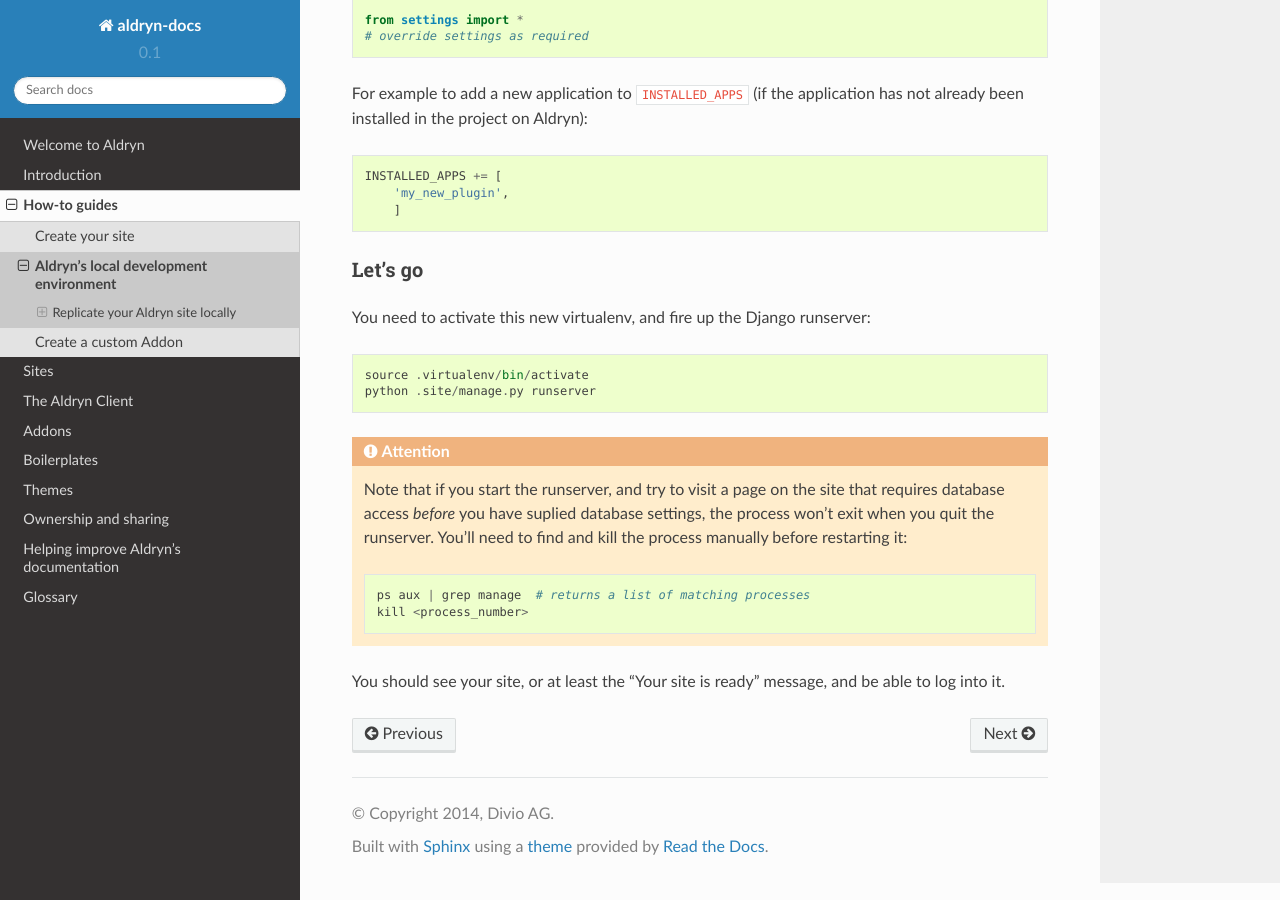
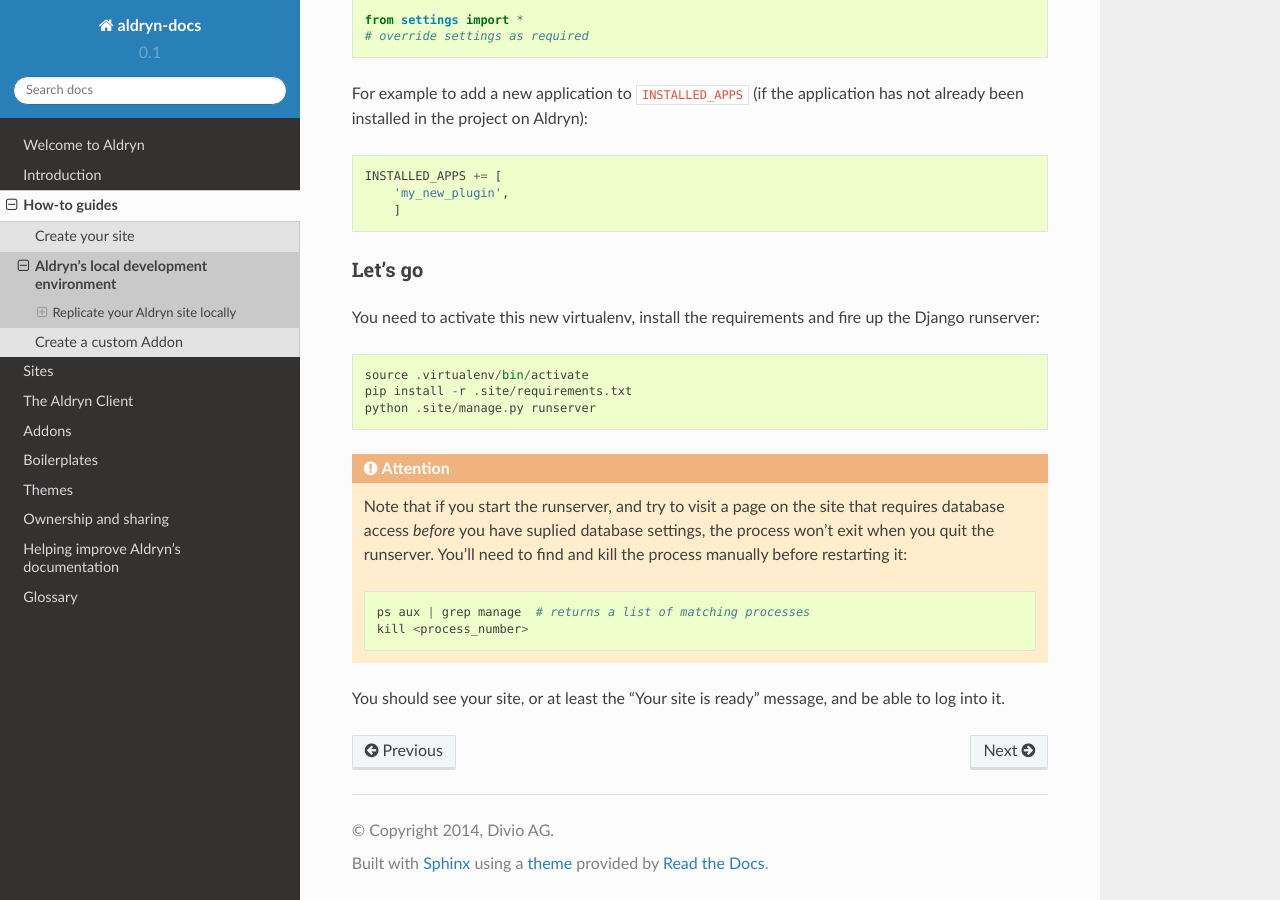
Before and after one commit to aldryn/aldryn-docs, a Sphinx documentation site: the page built from docs/how-to/local_development.rst, in a window 1280 px wide and 900 px high, scrolled down 2469 px. Built offline with Sphinx 7.4.7 and the Read the Docs theme 2.0.0, drawn with Linux system fonts in a browser that asks for light colours; some of the changed text lies outside the part shown.

Commit message:
Improved local development documentation

```diff
--- a/docs/how-to/local_development.rst
+++ b/docs/how-to/local_development.rst
@@ -114,9 +114,10 @@ installed in the project on Aldryn)::
 Let's go
 --------
 
-You need to activate this new virtualenv, and fire up the Django runserver::
+You need to activate this new virtualenv, install the requirements and fire up the Django runserver::
 
     source .virtualenv/bin/activate
+    pip install -r .site/requirements.txt
     python .site/manage.py runserver
 
 .. ATTENTION::
```
Also changed, not shown: other parts of docs/how-to/local_development.rst (+1 -1 lines).
